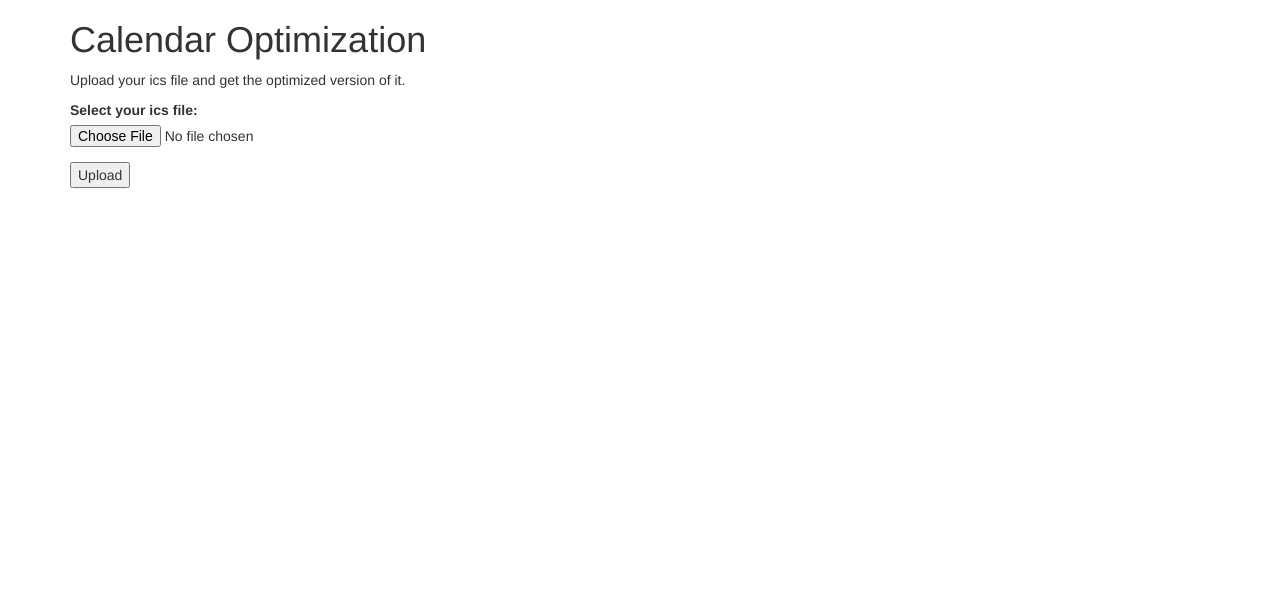
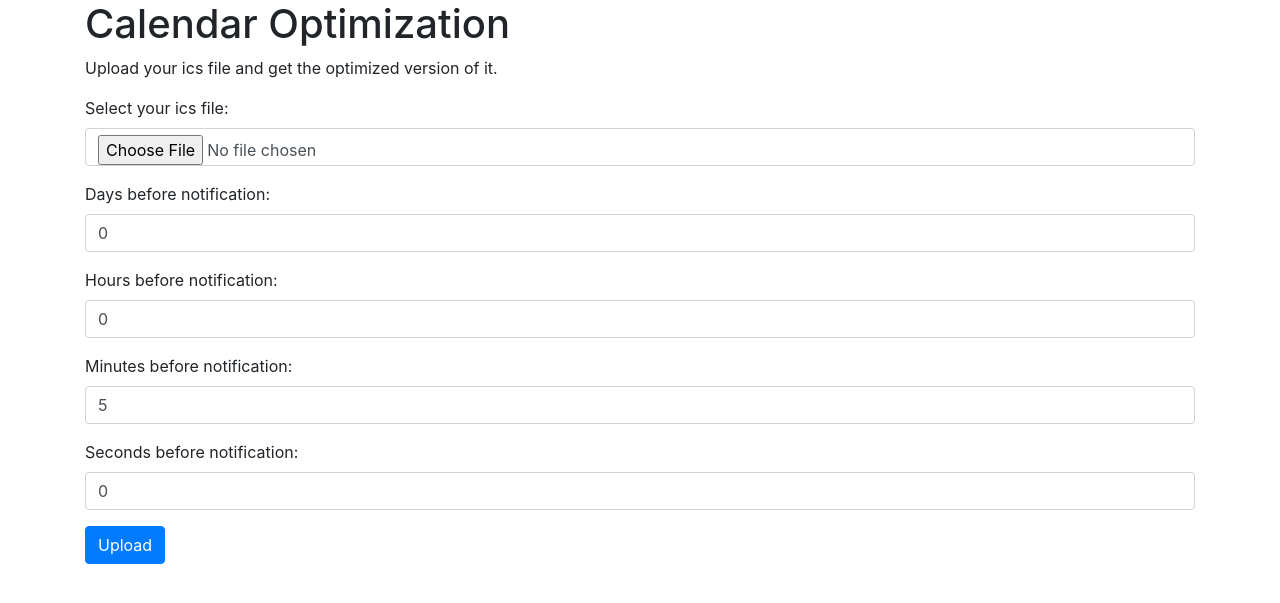
Before and after one commit to kundank191/portfolio, a Flask app: page /calendar_optimization in a window 1280 px wide. Shown: the top 603 px of the page. Run offline with Flask 2, Linux system fonts and the light colour scheme; some libraries are stand-ins or nearby versions.

Commit message:
add more fields in calendar optimization

```diff
--- a/main.py
+++ b/main.py
@@ -26,15 +26,21 @@ def update_calendar():
     This function will update the calendar events with the alarm
     """
     file = request.files['file']
+    num_day_before_notif = int(request.form.get('num_day_before_notif', 0))
+    num_hour_before_notif = int(request.form.get('num_hour_before_notif', 0))
+    num_min_before_notif = int(request.form.get('num_min_before_notif', 5))
+    num_sec_before_notif = int(request.form.get('num_sec_before_notif', 0))
+
     file_in_memory = BytesIO()
     file.save(file_in_memory)
 
     # add alarm to the calendar events
-    add_alarm_to_calender_events(file_in_memory)
+    add_alarm_to_calender_events(file_in_memory, num_day_before_notif, num_hour_before_notif, num_min_before_notif, num_sec_before_notif)
 
     # return the file to the user
     file_in_memory.seek(0)
-    return send_file(file_in_memory,download_name=file.filename,as_attachment=True)
+    return send_file(file_in_memory, download_name=file.filename, as_attachment=True)
+
 
 @app.errorhandler(404)
 def page_not_found(info):
--- a/templates/calendar_optimization.html
+++ b/templates/calendar_optimization.html
@@ -2,9 +2,10 @@
 <html>
 <head>
     <title>Calendar Optimization</title>
-    <link rel="stylesheet" href="https://maxcdn.bootstrapcdn.com/bootstrap/3.3.7/css/bootstrap.min.css">
-    <script src="https://ajax.googleapis.com/ajax/libs/jquery/3.2.1/jquery.min.js"></script>
-    <script src="https://maxcdn.bootstrapcdn.com/bootstrap/3.3.7/js/bootstrap.min.js"></script>
+    <link rel="stylesheet" href="https://maxcdn.bootstrapcdn.com/bootstrap/4.5.2/css/bootstrap.min.css">
+    <script src="https://ajax.googleapis.com/ajax/libs/jquery/3.5.1/jquery.min.js"></script>
+    <script src="https://cdnjs.cloudflare.com/ajax/libs/popper.js/1.16.0/umd/popper.min.js"></script>
+    <script src="https://maxcdn.bootstrapcdn.com/bootstrap/4.5.2/js/bootstrap.min.js"></script>
 </head>
 <body>
     <div class="container">
@@ -13,11 +14,26 @@
         <form action="/update_calendar" method="post" enctype="multipart/form-data">
             <div class="form-group">
                 <label for="file">Select your ics file:</label>
-                <input type="file" name="file" id="file">
+                <input type="file" name="file" id="file" class="form-control">
             </div>
-            <input type="submit" name="submit" value="Upload">
+            <div class="form-group">
+                <label for="num_day_before_notif">Days before notification:</label>
+                <input type="number" name="num_day_before_notif" id="num_day_before_notif" value="0" class="form-control">
+            </div>
+            <div class="form-group">
+                <label for="num_hour_before_notif">Hours before notification:</label>
+                <input type="number" name="num_hour_before_notif" id="num_hour_before_notif" value="0" class="form-control">
+            </div>
+            <div class="form-group">
+                <label for="num_min_before_notif">Minutes before notification:</label>
+                <input type="number" name="num_min_before_notif" id="num_min_before_notif" value="5" class="form-control">
+            </div>
+            <div class="form-group">
+                <label for="num_sec_before_notif">Seconds before notification:</label>
+                <input type="number" name="num_sec_before_notif" id="num_sec_before_notif" value="0" class="form-control">
+            </div>
+            <input type="submit" name="submit" value="Upload" class="btn btn-primary">
         </form>
     </div>
 </body>
-
 </html>
```
